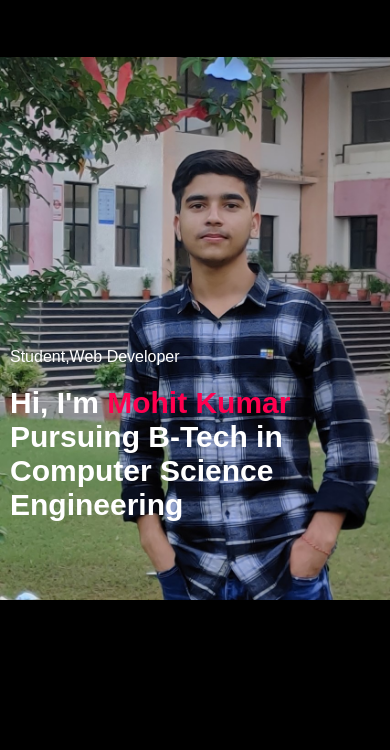
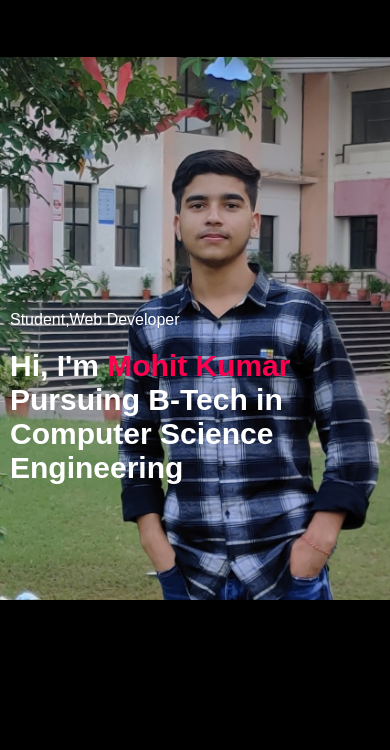
Before and after one commit to Mohitkumar202075/mohit-s-portfolio, a plain HTML site: page index.html in a window 390 px wide. Shown: the part 94-844 px from the top of the page. Drawn offline with Linux system fonts and the light colour scheme.

Commit message:
Update style.css

```diff
--- a/style.css
+++ b/style.css
@@ -390,7 +390,7 @@ nav .fa-solid {
     }
 
     .header-text {
-        margin-top: 100%;
+        margin-top: 90%;
         font-size: 16px;
     }
 
```
